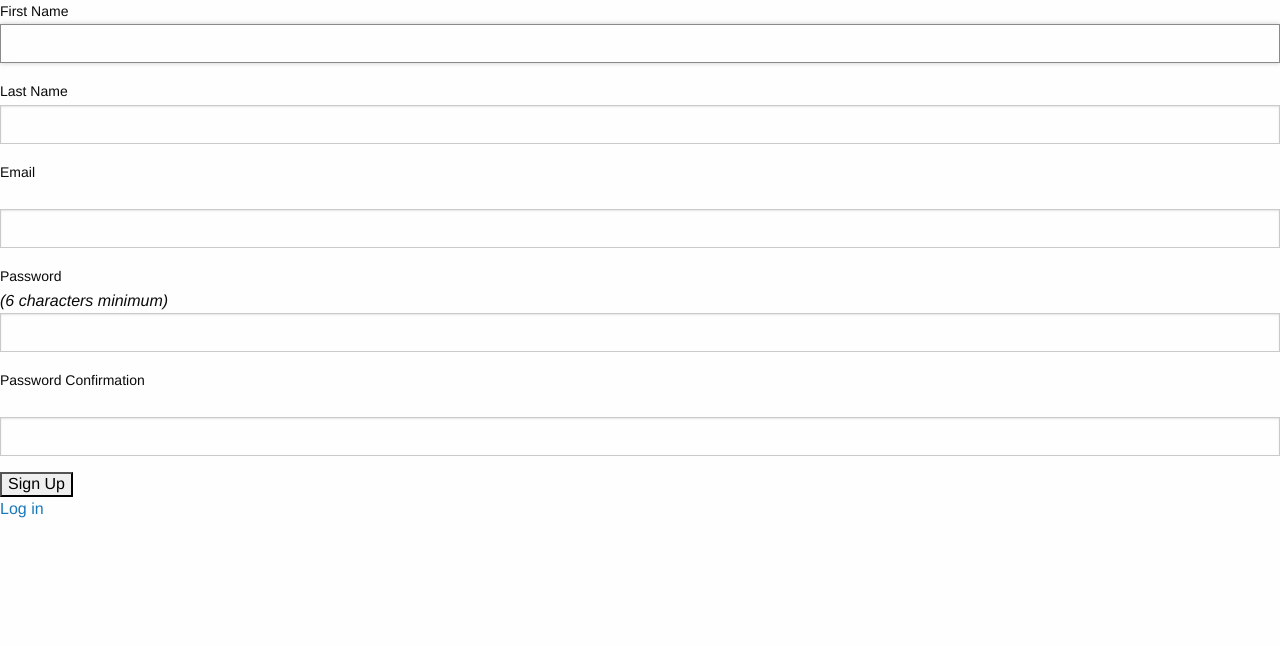
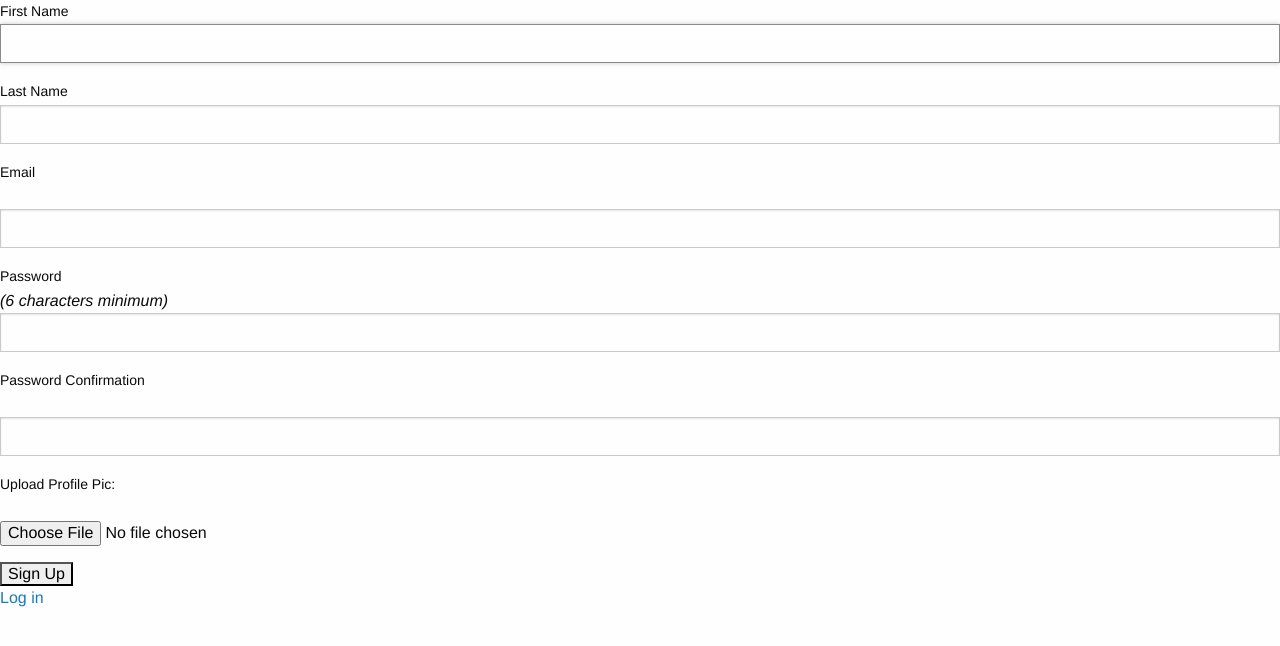
Before and after one commit to mikecalex/ParkIt, a Rails app: page /users/sign_up in a window 1280 px wide. Shown: the part 132-778 px from the top of the page. Run offline with Rails 7, Linux system fonts and the light colour scheme; style sheets or scripts are compiled from the project's sources; some libraries are stand-ins or nearby versions.

Commit message:
Carrierwave first wave

```diff
--- a/app/controllers/application_controller.rb
+++ b/app/controllers/application_controller.rb
@@ -6,6 +6,7 @@ class ApplicationController < ActionController::Base
   protected
 
   def configure_permitted_parameters
-    devise_parameter_sanitizer.permit(:sign_up, keys: [:first_name, :last_name])
+    devise_parameter_sanitizer.permit(:sign_up, keys: [:first_name, :last_name, :profile_photo])
+    devise_parameter_sanitizer.permit(:account_update, keys: [:first_name, :last_name, :profile_photo])
   end
 end
--- a/app/models/user.rb
+++ b/app/models/user.rb
@@ -6,6 +6,7 @@ class User < ApplicationRecord
   validates_presence_of :first_name
   validates_presence_of :last_name
   validates :email, presence: true
+  mount_uploader :profile_photo, ProfilePhotoUploader
   # Include default devise modules. Others available are:
   # :confirmable, :lockable, :timeoutable and :omniauthable
   devise :database_authenticatable, :registerable,
--- a/app/views/devise/registrations/new.html.erb
+++ b/app/views/devise/registrations/new.html.erb
@@ -31,6 +31,11 @@
     <%= f.password_field :password_confirmation, autocomplete: "off" %>
   </div>
 
+  <div class="field">
+    <%= f.label :profile_photo, "Upload Profile Pic: " %><br />
+    <%= f.file_field :profile_photo %>
+  </div>
+
   <div class="actions">
     <%= f.submit "Sign Up" %>
   </div>
--- a/app/views/layouts/application.html.erb
+++ b/app/views/layouts/application.html.erb
@@ -18,6 +18,11 @@
       <ul>
         <%- if user_signed_in? -%>
         <li><%= link_to 'Sign Out', destroy_user_session_path, method: :delete %></li>
+        <% unless current_user.profile_photo.file.nil? %>
+        <div id="profile-photo-container">
+          <li id="profile-photo"><%= image_tag current_user.profile_photo.url, { size: "45x45" } %></li>
+        </div>
+        <% end %>
         <% if current_user.admin? %>
         <li><%= link_to "Admin Section", admin_path %></li>
         <% end %>
--- /dev/null
+++ b/db/migrate/20171019144611_add_profile_photo_to_users.rb
@@ -0,0 +1,5 @@
+class AddProfilePhotoToUsers < ActiveRecord::Migration[5.1]
+  def change
+    add_column :users, :profile_photo, :string
+  end
+end
```
Also changed, not shown: app/uploaders/profile_photo_uploader.rb (added, +49 -0 lines), spec/features/profile_photo_spec.rb (added, +17 -0 lines), db/schema.rb, spec/support/images/photo.jpg (added), 3 other files. Lines whose indentation alone changed are shown as unchanged.
